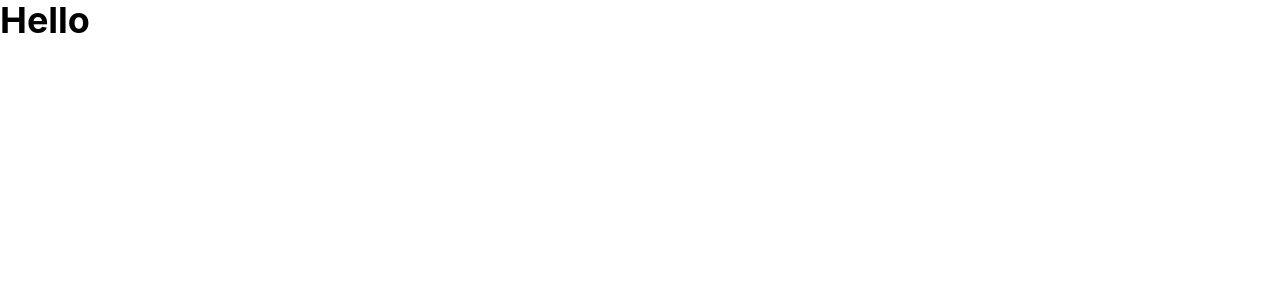
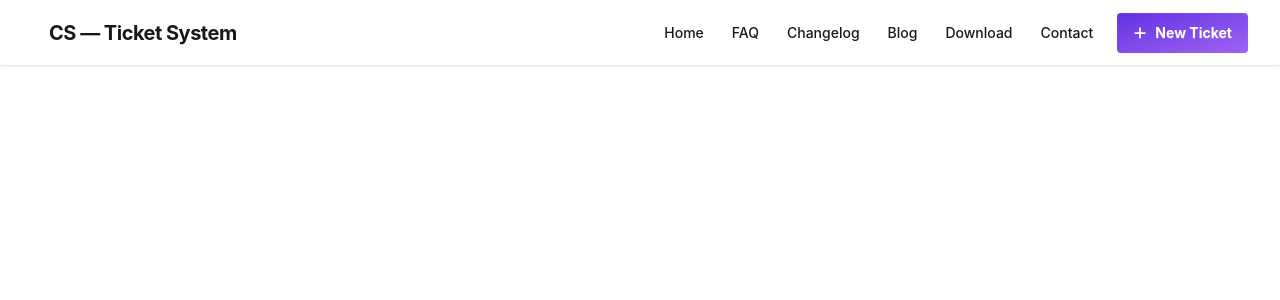
Before and after one commit to muhammed-mamun/cs-ticket-system, a React (Vite) app: page / in a window 1280 px wide. Shown: the top 300 px of the page. Built offline with nearby package versions, Linux system fonts and the light colour scheme.

Commit message:
Header component is added

```diff
--- a/package.json
+++ b/package.json
@@ -13,6 +13,7 @@
     "@tailwindcss/vite": "^4.2.1",
     "react": "^19.2.0",
     "react-dom": "^19.2.0",
+    "react-icons": "^5.6.0",
     "tailwindcss": "^4.2.1"
   },
   "devDependencies": {
--- a/src/App.jsx
+++ b/src/App.jsx
@@ -1,7 +1,10 @@
-
+import Header from "./components/Header/Header"
+import "./index.css"
 function App() {
   return (
-    <div className='font-bold text-4xl'>Hello</div>
+    <div>
+      <Header/>
+    </div>
   )
 }
 
--- a/src/components/Footer/Footer.jsx
+++ b/src/components/Footer/Footer.jsx
@@ -0,0 +1,7 @@
+import React from 'react'
+
+export default function Footer() {
+  return (
+    <div>Footer</div>
+  )
+}
--- a/src/components/Header/Header.jsx
+++ b/src/components/Header/Header.jsx
@@ -1,6 +1,44 @@
+import { FaPlus, FaBars } from "react-icons/fa6";
 
 export default function Header() {
-  return (
-    <div>Header</div>
-  )
+    return (
+        <div className="navbar bg-base-100 shadow-sm px-4  md:px-8">
+            {/* 1. Left Side: Mobile Menu + Logo */}
+            <div className="navbar-start">
+                <div className="dropdown">
+                    <div tabIndex={0} role="button" className="btn btn-ghost lg:hidden">
+                        <FaBars className="text-xl" />
+                    </div>
+                    <ul tabIndex={0} className="menu menu-sm dropdown-content mt-3 z-50 p-2 shadow bg-base-100 rounded-box w-52">
+                        <li><a className="capitalize">Home</a></li>
+                        <li ><a className="uppercase">FAQ</a></li>
+                        <li><a className="capitalize">Changelog</a></li>
+                        <li><a className="capitalize">Blog</a></li>
+                        <li><a className="capitalize">Download</a></li>
+                        <li><a className="capitalize">Contact</a></li>
+                    </ul>
+                </div>
+                <a className="btn btn-ghost text-xl font-bold tracking-tight">CS — Ticket System</a>
+            </div>
+
+            {/* 2. Right Side: Links AND Button grouped together */}
+            <div className="navbar-end flex items-center gap-2">
+                {/* Desktop Links - They stay close to the button because they share this container */}
+                <ul className="menu menu-horizontal hidden lg:flex px-1 gap-1 font-medium lowercase">
+                   <li><a className="capitalize">Home</a></li>
+                        <li ><a className="uppercase">FAQ</a></li>
+                        <li><a className="capitalize">Changelog</a></li>
+                        <li><a className="capitalize">Blog</a></li>
+                        <li><a className="capitalize">Download</a></li>
+                        <li><a className="capitalize">Contact</a></li>
+                </ul>
+
+                {/* Gradient Button */}
+                <a className="btn border-none text-white font-bold bg-linear-to-br from-[#632EE3] to-[#9F62F2] hover:opacity-90 transition-all flex items-center gap-2 px-4">
+                    <FaPlus />
+                    <span className="hidden sm:inline">New Ticket</span>
+                </a>
+            </div>
+        </div>
+    )
 }
--- a/src/index.css
+++ b/src/index.css
@@ -1,70 +1,5 @@
 @import "tailwindcss";
-/*
-:root {
-  font-family: system-ui, Avenir, Helvetica, Arial, sans-serif;
-  line-height: 1.5;
-  font-weight: 400;
 
-  color-scheme: light dark;
-  color: rgba(255, 255, 255, 0.87);
-  background-color: #242424;
-
-  font-synthesis: none;
-  text-rendering: optimizeLegibility;
-  -webkit-font-smoothing: antialiased;
-  -moz-osx-font-smoothing: grayscale;
+@plugin "daisyui" {
+    themes: light --default;
 }
-
-a {
-  font-weight: 500;
-  color: #646cff;
-  text-decoration: inherit;
-}
-a:hover {
-  color: #535bf2;
-}
-
-body {
-  margin: 0;
-  display: flex;
-  place-items: center;
-  min-width: 320px;
-  min-height: 100vh;
-}
-
-h1 {
-  font-size: 3.2em;
-  line-height: 1.1;
-}
-
-button {
-  border-radius: 8px;
-  border: 1px solid transparent;
-  padding: 0.6em 1.2em;
-  font-size: 1em;
-  font-weight: 500;
-  font-family: inherit;
-  background-color: #1a1a1a;
-  cursor: pointer;
-  transition: border-color 0.25s;
-}
-button:hover {
-  border-color: #646cff;
-}
-button:focus,
-button:focus-visible {
-  outline: 4px auto -webkit-focus-ring-color;
-}
-
-@media (prefers-color-scheme: light) {
-  :root {
-    color: #213547;
-    background-color: #ffffff;
-  }
-  a:hover {
-    color: #747bff;
-  }
-  button {
-    background-color: #f9f9f9;
-  }
-} */
```
Also changed, not shown: 1 other file (tests, documents, lock files or other folders).
